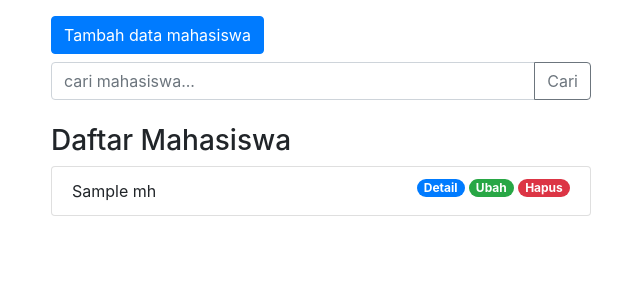
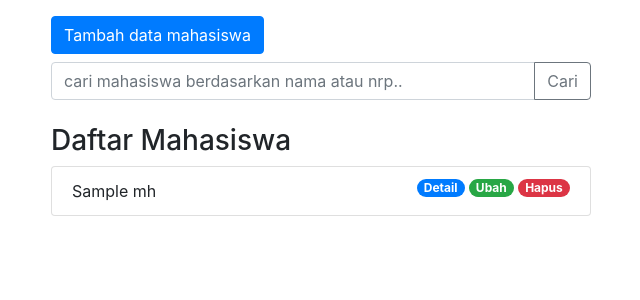
Before and after one commit to ridlw13/TUGAS-3-MVC, a PHP site: the page made by app/views/mahasiswa/index.php in a window 1280 px wide. Shown: the part 56-356 px from the top of the page, without its empty margins (34-674 px from the left). Run offline with PHP 8.4, Linux system fonts and the light colour scheme; the template is opened without the code that fills it: most values are stand-ins (such as "Sample title", 1, 10 or a date in 2020); some libraries are stand-ins or nearby versions.

Commit message:
Menambah fitur untuk cari mahasiswa berdasarkan nrp dan nama

```diff
--- a/app/models/Mahasiswa_model.php
+++ b/app/models/Mahasiswa_model.php
@@ -73,7 +73,7 @@ class Mahasiswa_model {
 
     public function cariDataMahasiswa(){
         $keyword = $_POST['keyword'];
-        $query = "SELECT * FROM mahasiswa WHERE nama LIKE :keyword";
+        $query = "SELECT * FROM mahasiswa WHERE nama LIKE :keyword OR nrp LIKE :keyword";
         $this->db->query($query);
         $this->db->bind('keyword', "%$keyword%");
         return $this->db->resultSet();
--- a/app/views/mahasiswa/index.php
+++ b/app/views/mahasiswa/index.php
@@ -19,7 +19,7 @@
     <div class="col-lg-6">
     <form action="<?= BASEURL; ?>/mahasiswa/cari" method="post">
         <div class="input-group mb-3">
-            <input type="text" class="form-control" placeholder="cari mahasiswa..." name="keyword" id="keyword" autocomplete ="off">
+            <input type="text" class="form-control" placeholder="cari mahasiswa berdasarkan nama atau nrp.." name="keyword" id="keyword" autocomplete ="off">
         <div class="input-group-append">
     <button class="btn btn-outline-secondary" type="submit" id="tombolCari">Cari</button>
   </div>
```
